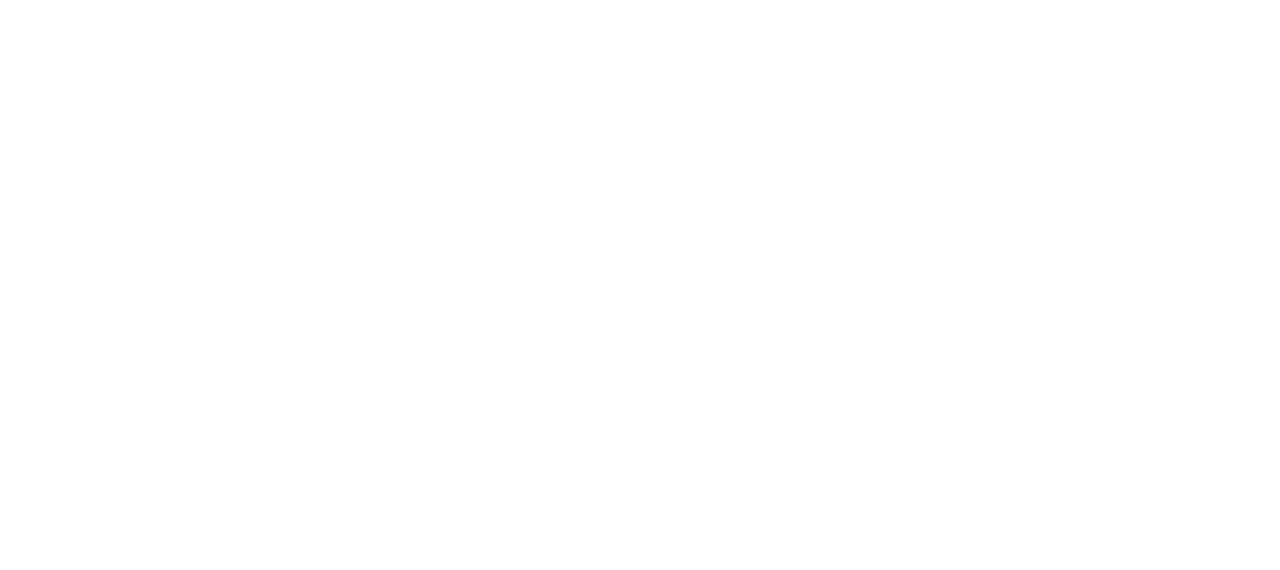
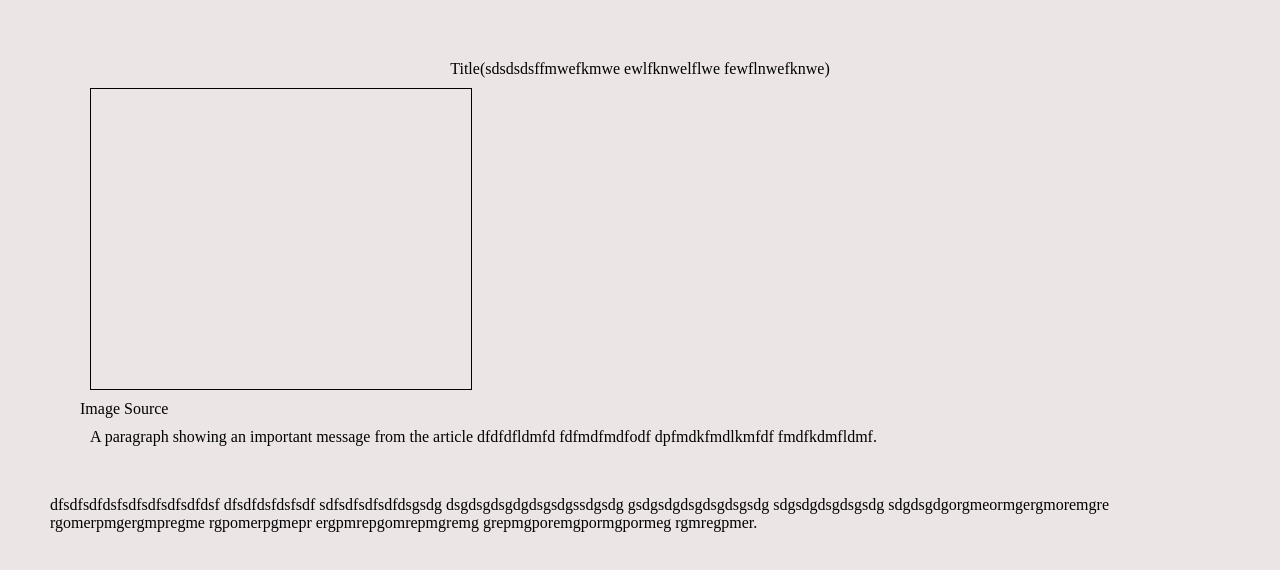
Before and after one commit to Orenikoe/SaldanhaDaily, a plain HTML site: page 1st-real-Project-haha/single-article/single-article.html in a window 1280 px wide. Drawn offline with Linux system fonts and the light colour scheme.

Commit message:
Created the layout of the article page

```diff
--- a/1st-real-Project-haha/single-article/single-article-style.css
+++ b/1st-real-Project-haha/single-article/single-article-style.css
@@ -0,0 +1,32 @@
+* {
+    margin:10px;
+  }
+
+body {
+    margin:10px;
+    background-color: #ebe5e5
+  }
+
+
+.mainArticle{
+    margin: 20px;
+    padding: 20px;
+}
+
+.articleImageSource{
+    margin: 0;
+}
+
+.articleTitle{
+    text-align: center;
+}
+
+
+.articleImage{
+    /* background-image: url("assets/image4.jpg"); */
+    width:380px;
+    height: 300px;
+    /* background-repeat: no-repeat; */
+    background-size: cover;
+    border: 1px solid black;
+  }
--- a/1st-real-Project-haha/single-article/single-article.html
+++ b/1st-real-Project-haha/single-article/single-article.html
@@ -4,9 +4,43 @@
     <meta charset="UTF-8">
     <meta http-equiv="X-UA-Compatible" content="IE=edge">
     <meta name="viewport" content="width=device-width, initial-scale=1.0">
-    <title>Document</title>
+    <link rel="stylesheet" type="text/css" href="single-article-style.css" media="screen" />
+    <title>Article Page</title>
 </head>
 <body>
+    <header>
+
+    </header>
+    <main>
+        <div class="mainArticle">
+            <div class="articleTitle">Title(sdsdsdsffmwefkmwe ewlfknwelflwe fewflnwefknwe)</div>
+            <div>
+                <div  class="articleImage">
+                    <img></img>
+                </div>
+
+                <div class="articleImageSource">Image Source</div>
+                <p>A paragraph showing an important message from the article
+                    dfdfdfldmfd fdfmdfmdfodf dpfmdkfmdlkmfdf fmdfkdmfldmf.
+                </p>
+
+            </div>
+        </div>
+
+        <div class="shareButtons"></div>
+
+        <div class="article">
+            <p>dfsdfsdfdsfsdfsdfsdfsdfdsf dfsdfdsfdsfsdf sdfsdfsdfsdfdsgsdg dsgdsgdsgdgdsgsdgssdgsdg
+                gsdgsdgdsgdsgdsgsdg sdgsdgdsgdsgsdg sdgdsgdgorgmeormgergmoremgre rgomerpmgergmpregme
+                rgpomerpgmepr ergpmrepgomrepmgremg grepmgporemgpormgpormeg rgmregpmer.
+            </p>
+        </div>
+
+    </main>
+
+    <footer>
+
+    </footer>
 
 </body>
 </html>
```
